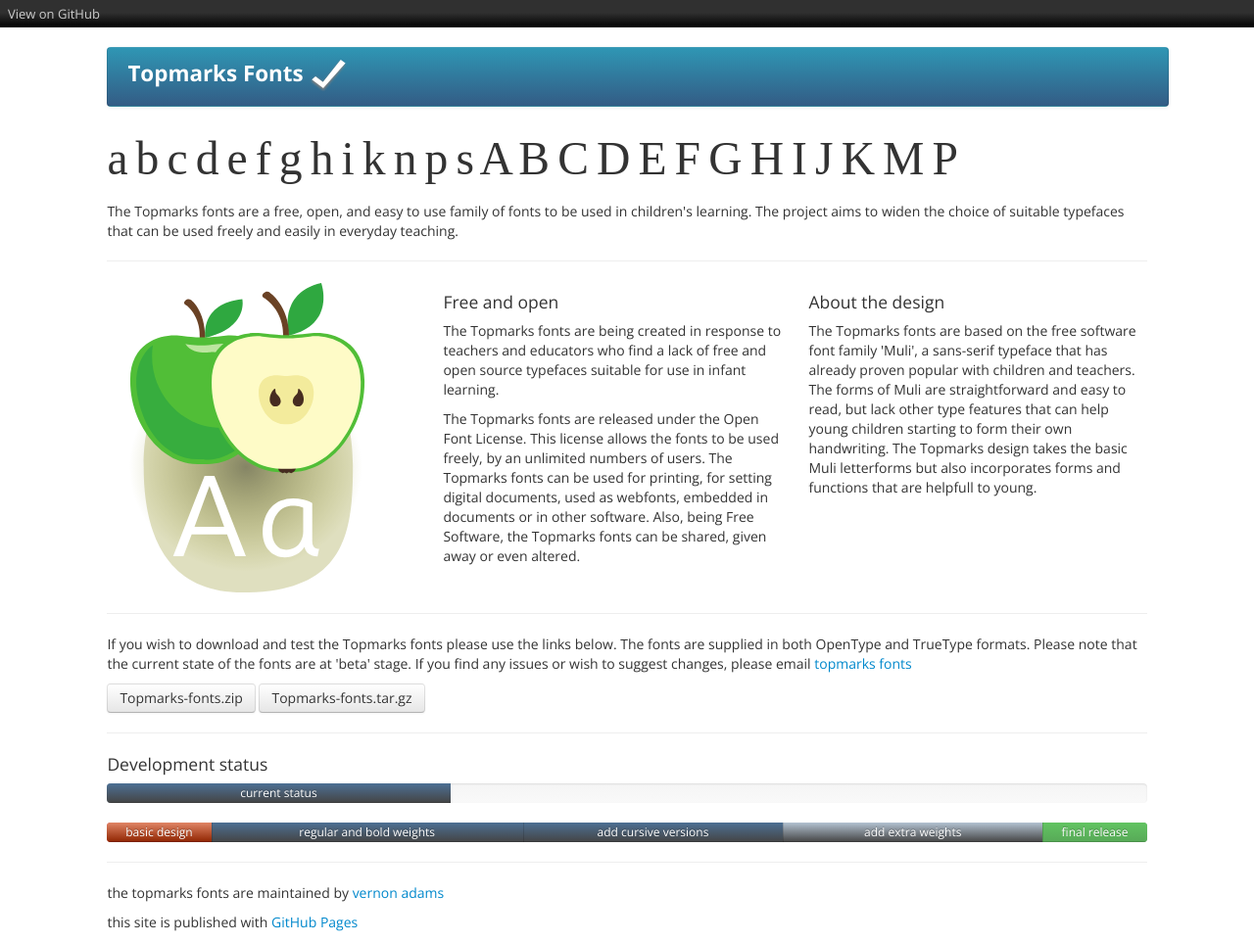
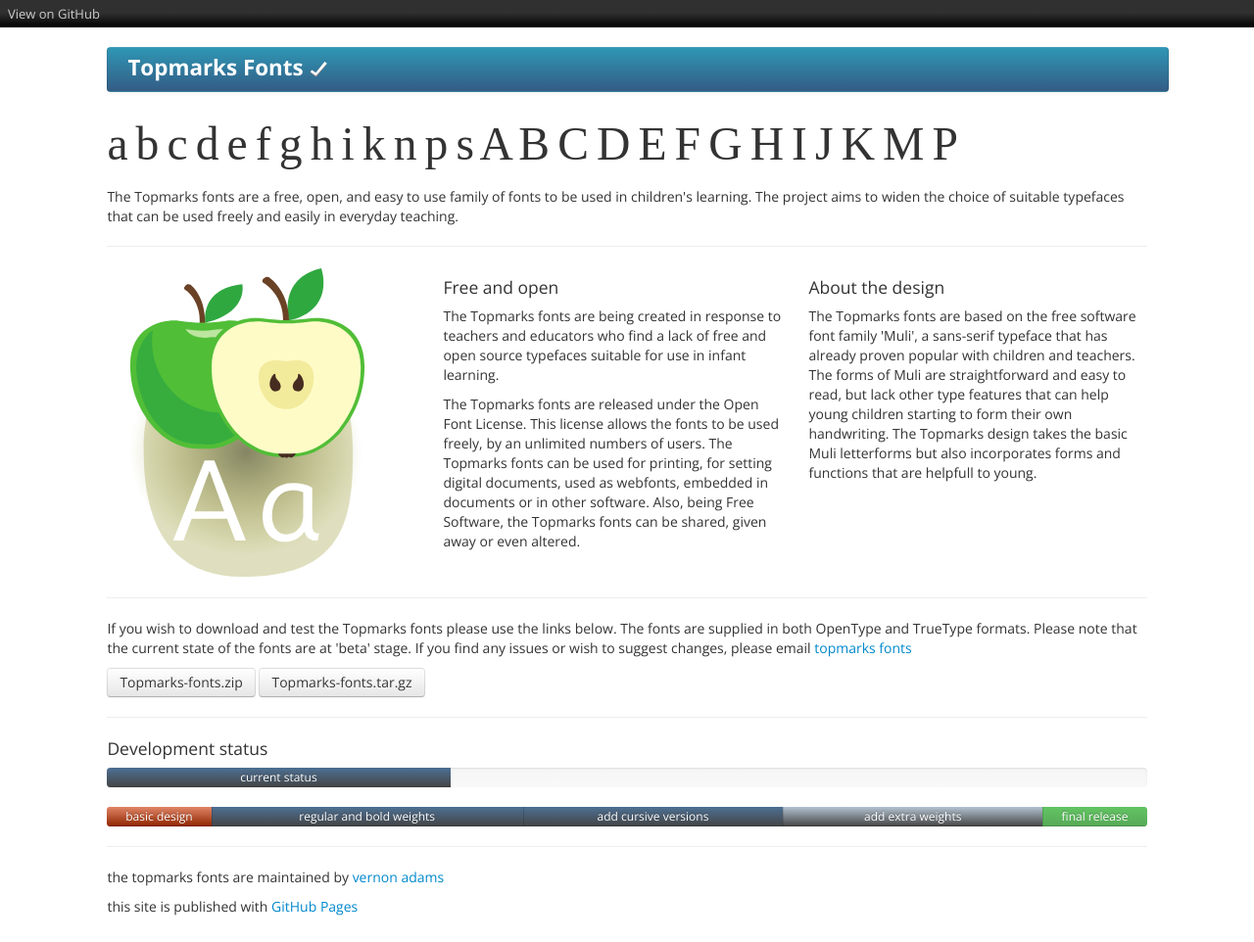
Before and after one commit to vernnobile/topmarks, a Jekyll site: the page built from index.html, in a window 1280 px wide. Shown: the whole page at 98% size. Built offline with Jekyll 4.4.1, drawn with Linux system fonts in a browser that asks for light colours; some web fonts are replaced.

Commit message:
Update header-masthead.html

```diff
--- a/_includes/header-masthead.html
+++ b/_includes/header-masthead.html
@@ -1,4 +1,4 @@
 <!-- mainnavbar -->
         <div class="navbar navbar-static-cont-width navbar-teal"><p class="navTitle">Topmarks
-          Fonts <img src="images/tick.svg" width="40px"/></p> </div>
+          Fonts <img src="images/tick.svg" width="20px"/></p> </div>
         <!-- end header -->
```
